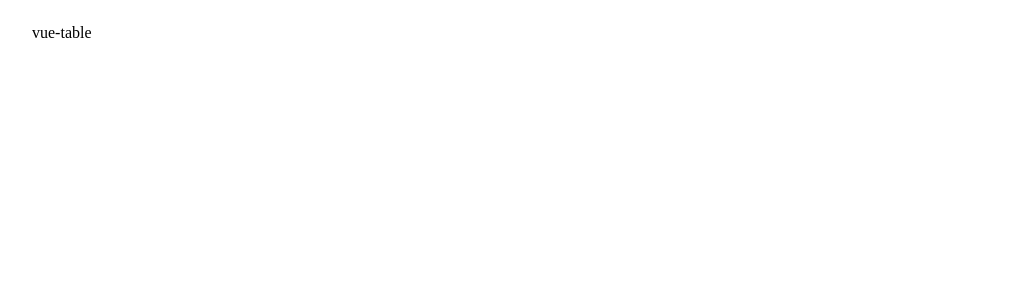
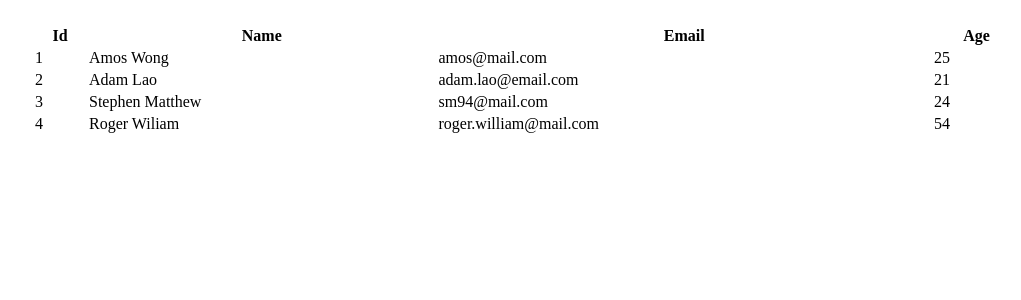
Before and after one commit to amoshydra/vue-model-table, a Vue app: page / in a window 1280 px wide. Shown: the top 300 px of the page, without its empty margins (113-1134 px from the left). Built offline with nearby package versions, Linux system fonts and the light colour scheme.

Commit message:
Prototype table component

```diff
--- a/src/App.vue
+++ b/src/App.vue
@@ -1,6 +1,9 @@
 <template>
   <div id="app">
-    <VueTable />
+    <VueTable
+      :fields="fields"
+      :items="items"
+    />
   </div>
 </template>
 
@@ -11,8 +14,44 @@ export default {
   name: 'app',
   components: {
     VueTable
-  }
-}
+  },
+  data() {
+    return {
+      fields: [
+        { key: 'id', label: 'Id' },
+        { key: 'name', label: 'Name' },
+        { key: 'email', label: 'Email' },
+        { key: 'age', label: 'Age' },
+      ],
+      items: [
+        {
+          id: 1,
+          name: 'Amos Wong',
+          email: 'amos@mail.com',
+          age: 25,
+        },
+        {
+          id: 2,
+          name: 'Adam Lao',
+          email: 'adam.lao@email.com',
+          age: 21,
+        },
+        {
+          id: 3,
+          name: 'Stephen Matthew',
+          email: 'sm94@mail.com',
+          age: 24,
+        },
+        {
+          id: 4,
+          name: 'Roger Wiliam',
+          email: 'roger.william@mail.com',
+          age: 54,
+        },
+      ],
+    };
+  },
+};
 </script>
 
 <style>
--- a/src/components/vue-table.vue
+++ b/src/components/vue-table.vue
@@ -1,18 +1,48 @@
 <template>
-  <div>
-    vue-table
-  </div>
+  <table class="vue-table">
+    <thead>
+      <tr>
+        <th
+          v-for="field in fields"
+          :key="field.key"
+        >
+          {{ field.label }}
+        </th>
+      </tr>
+    </thead>
+    <tbody>
+      <tr
+        v-for="(item, index) in items"
+        :key="item.id || index"
+      >
+        <td
+          v-for="field in fields"
+          :key="field.key"
+        >{{ item[field.key] }}</td>
+      </tr>
+    </tbody>
+  </table>
 </template>
 
 <script>
 export default {
   name: 'vue-table',
+  props: {
+    fields: {
+      type: Array,
+      default: () => [],
+    },
+    items: {
+      type: Array,
+      default: () => [],
+    },
+  },
 }
 </script>
 
 <!-- Add "scoped" attribute to limit CSS to this component only -->
 <style scoped>
-h1 {
-  margin: 40px 0 0;
+.vue-table {
+  width: 100%;
 }
 </style>
```
